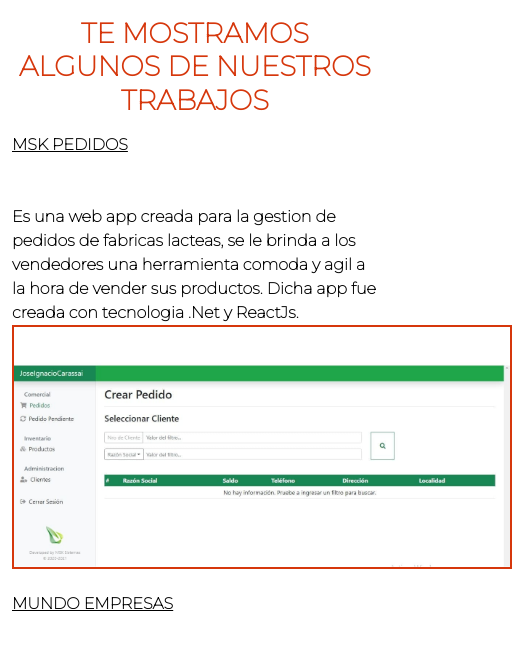
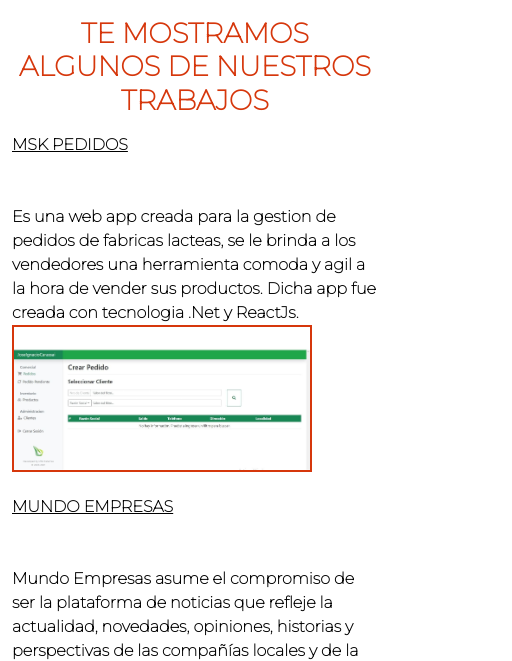
Before and after one commit to ezequielarnaudo/cursocoder, a plain HTML site: page section/portfolio.html in a window 390 px wide. Shown: the part 63-724 px from the top of the page, 512 px wide, since content can reach past the window. Drawn offline with nearby package versions, Linux system fonts and the light colour scheme.

Commit message:
portfolio cambio responsive

```diff
--- a/sass-node/estilos/main.css
+++ b/sass-node/estilos/main.css
@@ -133,7 +133,7 @@
   vertical-align: baseline;
   border: 2px solid #d6370c; }
   @media (max-width: 576px) {
-    .decoOfi {
+    .decoOficina {
       max-width: 300px; } }
 
 .portfolio {
```
